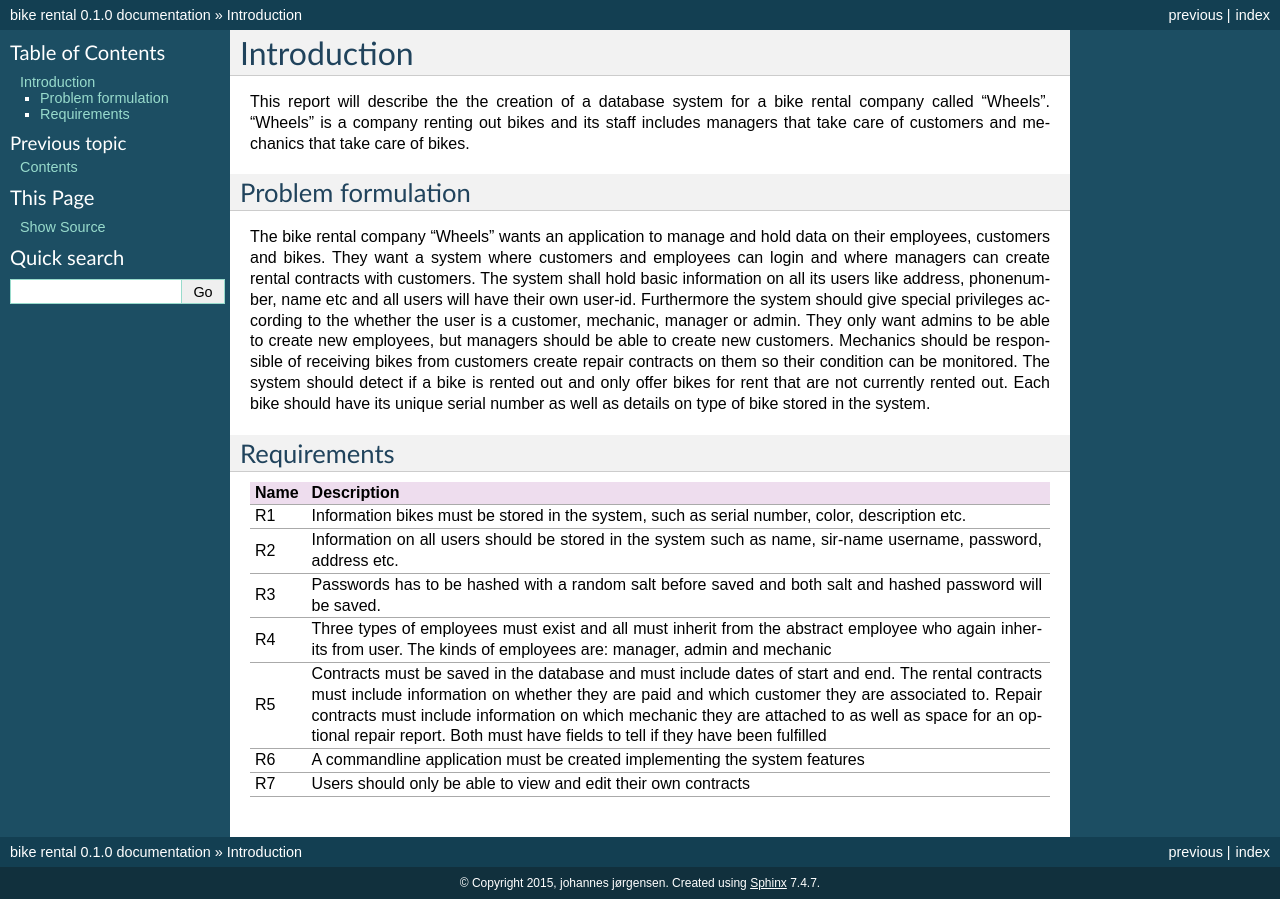
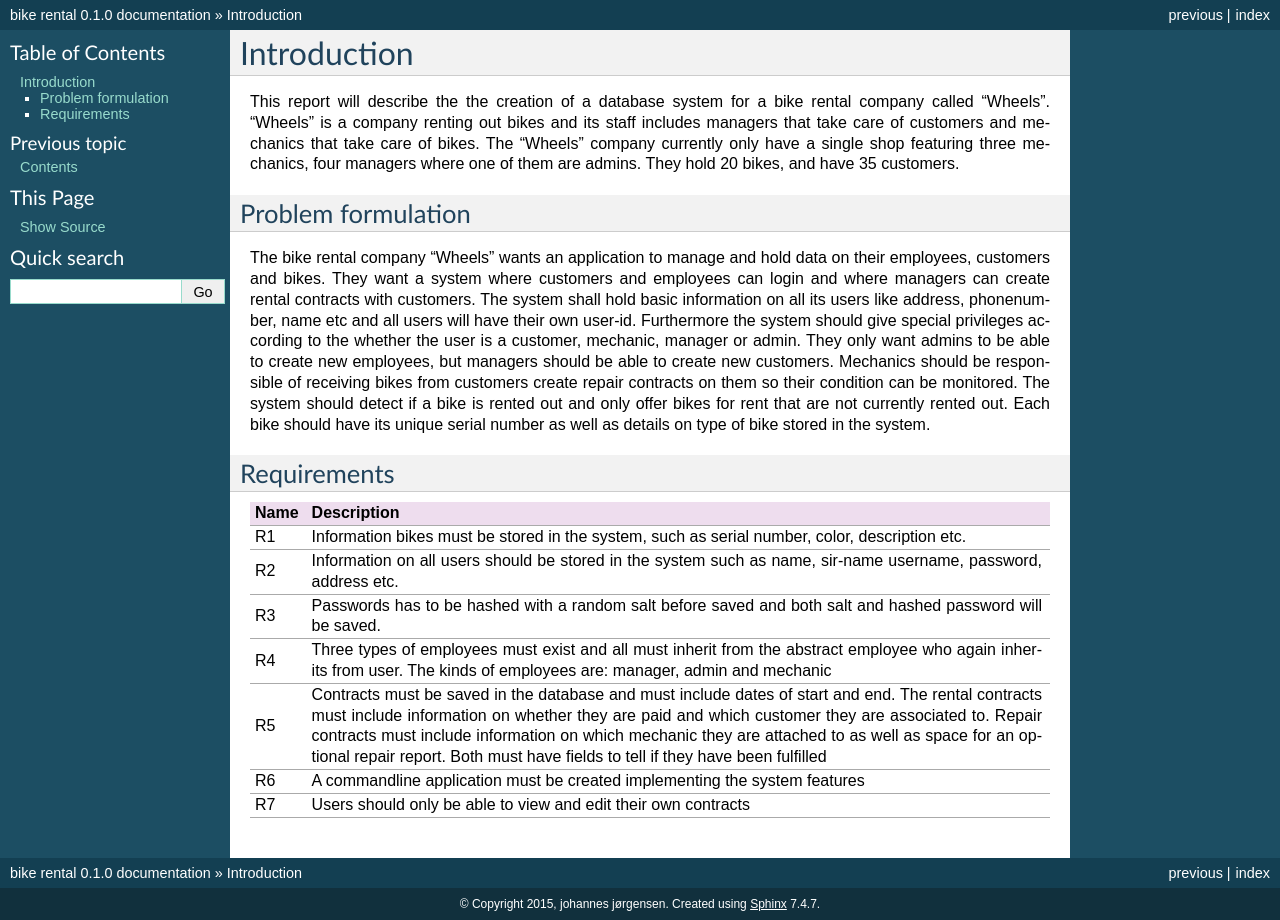
Before and after one commit to sloev/bike_rental, a Sphinx documentation site: the page built from docs/introduction.rst, in a window 1280 px wide. Built offline with Sphinx 7.4.7, drawn with Linux system fonts in a browser that asks for light colours; pages that are not in the unit, such as notebooks, are missing from menus.

Commit message:
more docing

```diff
--- a/docs/introduction.rst
+++ b/docs/introduction.rst
@@ -5,6 +5,8 @@ Introduction
 This report will describe the the creation of a database system for a bike rental company called "Wheels".
 "Wheels" is a company renting out bikes and its staff includes managers that take care of customers and mechanics
 that take care of bikes.
+The "Wheels" company currently only have a single shop featuring three mechanics, four managers where one of them are admins.
+They hold 20 bikes, and have 35 customers.
 
 Problem formulation
 -------------------
```
Also changed, not shown: 2 other files.
